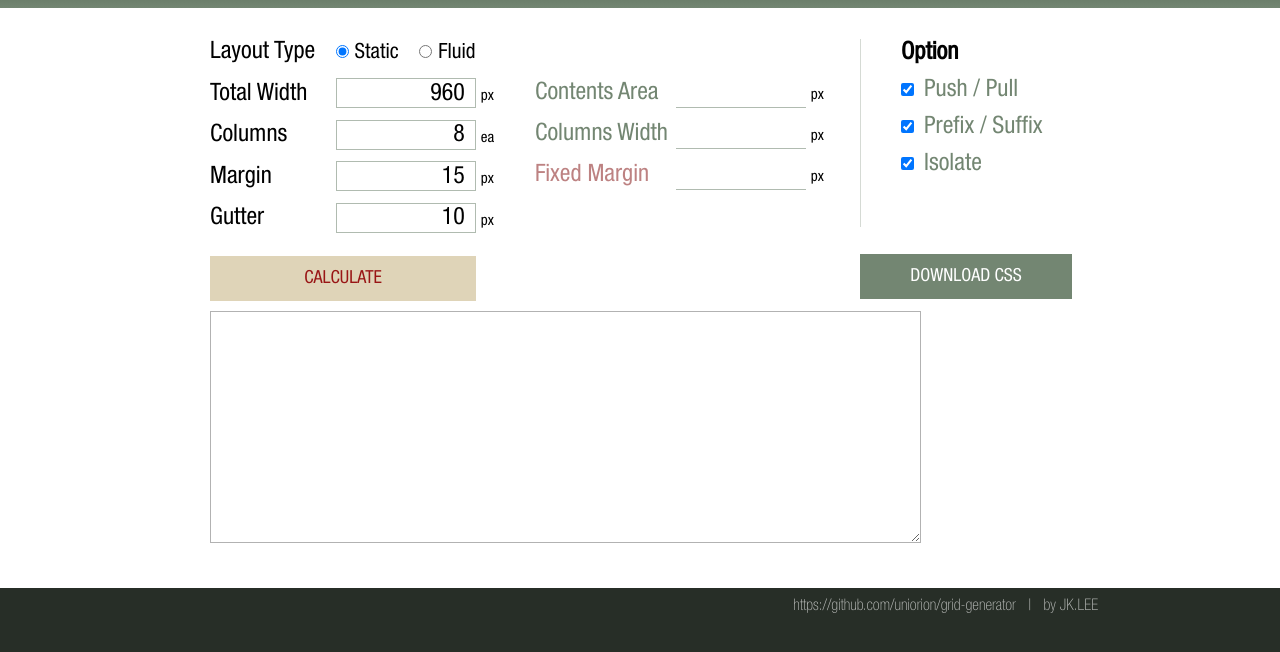
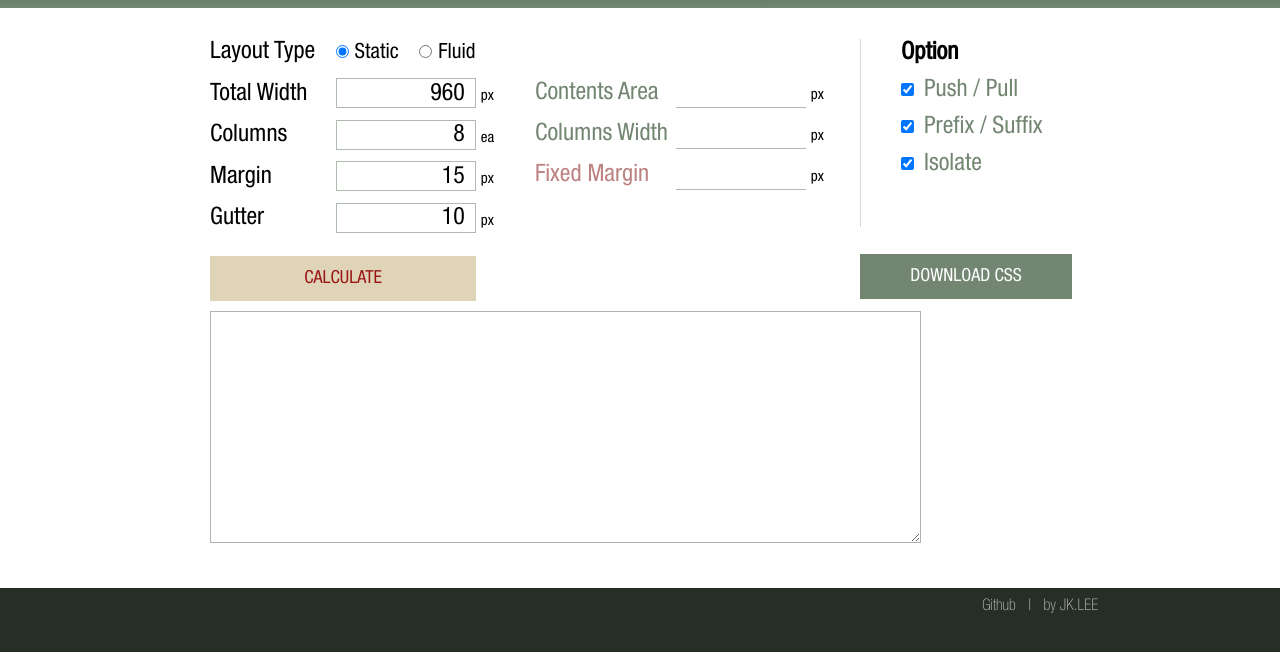
Before and after one commit to uniorion/project, a browser extension: page FDS/grid-system-generator/index.html in a window 1280 px wide. Shown: the part 142-794 px from the top of the page. Drawn offline with Linux system fonts and the light colour scheme.

Commit message:
modify Github address

```diff
--- a/FDS/grid-system-generator/index.html
+++ b/FDS/grid-system-generator/index.html
@@ -60,7 +60,7 @@
 		<div class="footer-wrap">
 			<footer class="footer">
 	 			<ul>
-	 				<li><a href="https://github.com/uniorion/grid-generator">https://github.com/uniorion/grid-generator</a></li>
+	 				<li><a href="https://github.com/uniorion/project/tree/master/FDS/grid-system-generator">Github</a></li>
 	 				<li>by JK.LEE</li>
 	 			</ul>
 			</footer>
```
